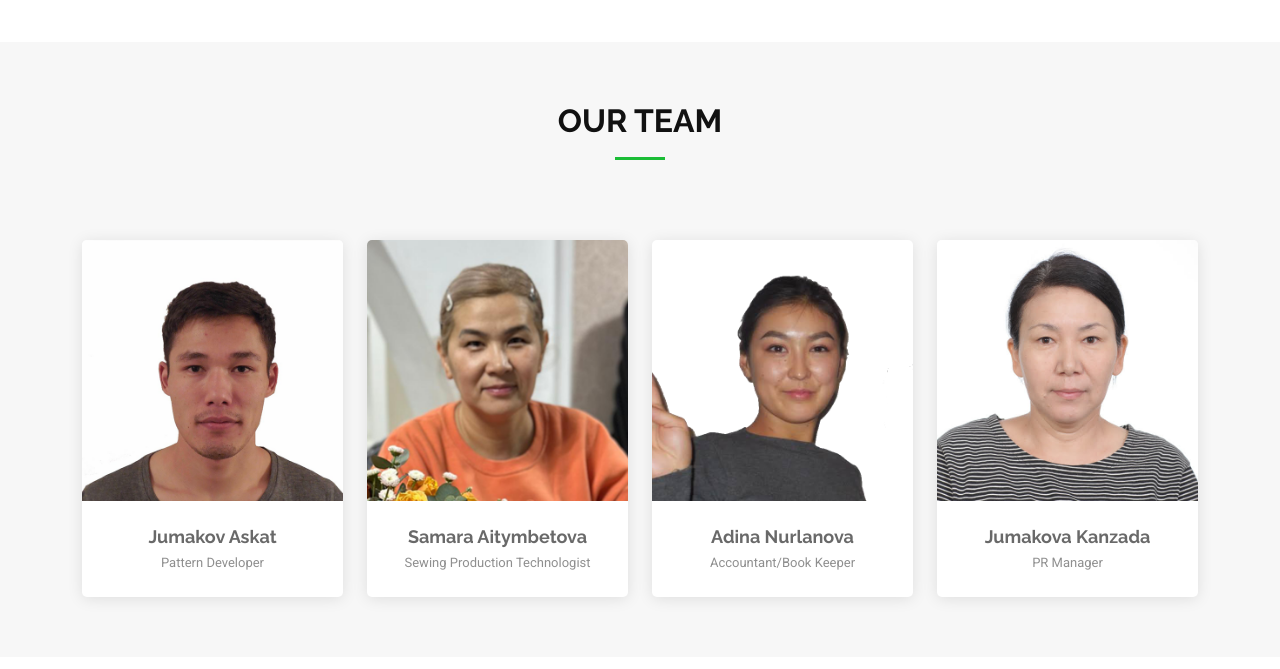
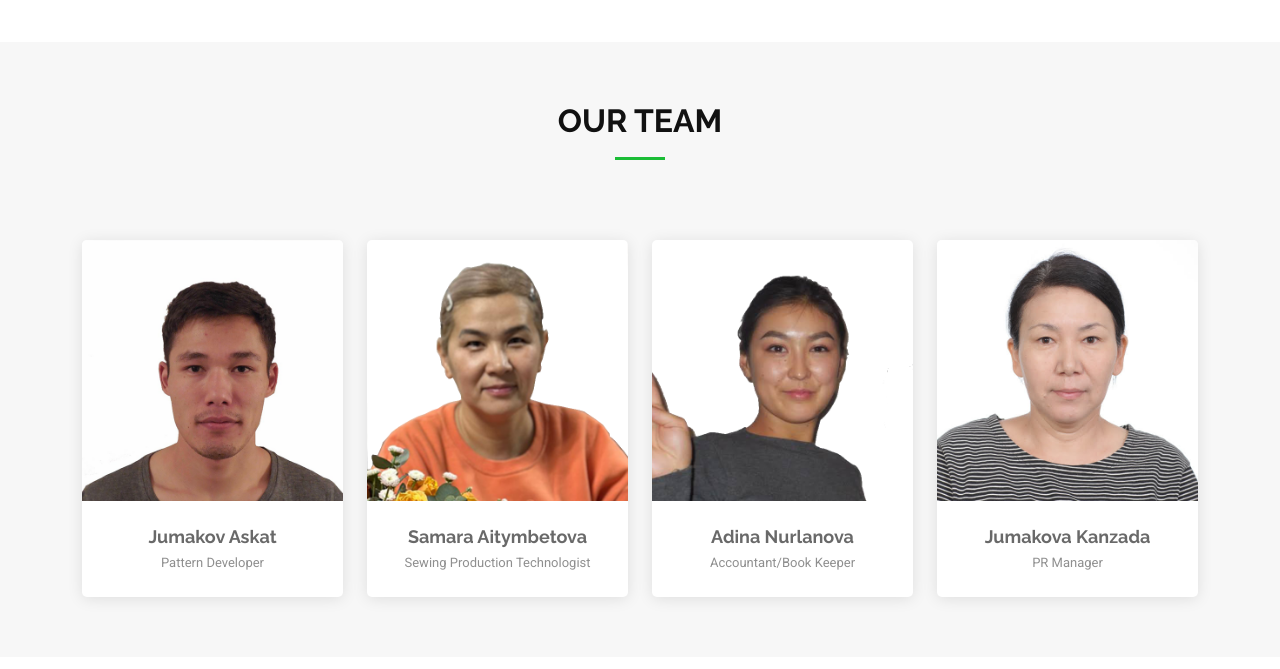
Before and after one commit to ualmaz/fabrica, a Django app: page /en/about/ in a window 1280 px wide. Shown: the part 749-1418 px from the top of the page. Run offline with Django 5.2, Linux system fonts and the light colour scheme; some libraries are stand-ins or nearby versions.

Commit message:
translation

```diff
--- a/opes/templates/about.html
+++ b/opes/templates/about.html
@@ -103,7 +103,7 @@
           <div class="col-lg-3 col-md-6 d-flex align-items-stretch" data-aos="fade-up" data-aos-delay="200">
             <div class="team-member">
               <div class="member-img">
-                <img src="{% static 'assets/img/team/samara.png' %}" class="img-fluid" alt="">
+                <img src="{% static 'assets/img/team/samara1.png' %}" class="img-fluid" alt="">
               </div>
               <div class="member-info">
                 <h4>{% trans "Samara Aitymbetova" %}</h4>
```
Also changed, not shown: opes/static/assets/img/team/samara1.png (added).
